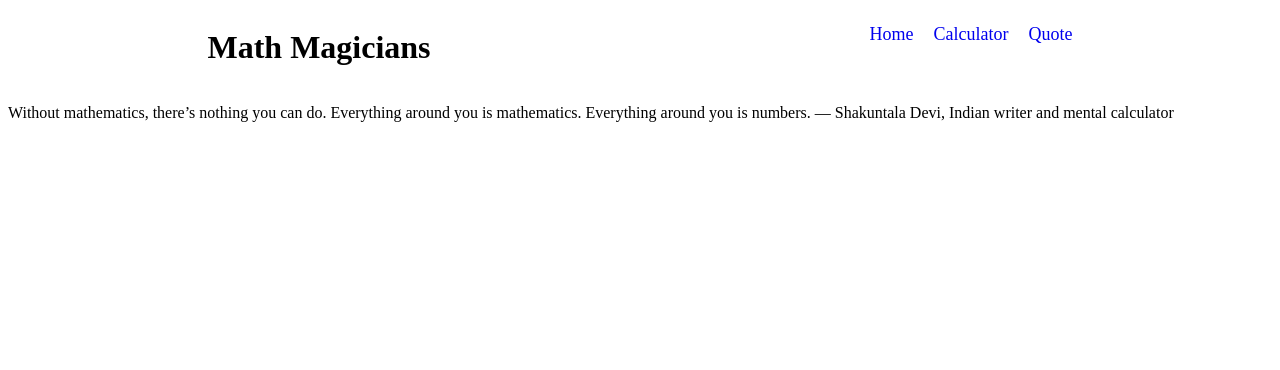
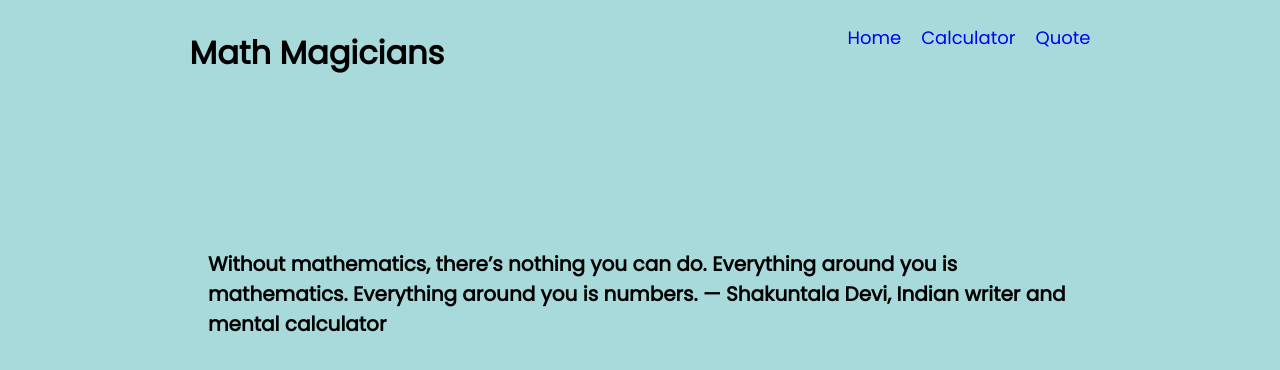
Before and after one commit to thecodechaser/math-magicians, a React (Create React App) app: page /quote in a window 1280 px wide. Shown: the top 370 px of the page. Built offline with nearby package versions, Linux system fonts and the light colour scheme.

Commit message:
Add styling for quote

```diff
--- a/src/App.css
+++ b/src/App.css
@@ -1,3 +1,12 @@
+ @import url("https://fonts.googleapis.com/css2?family=Poppins&display=swap");
+
+/* universal-style */
+
+body {
+  font-family: "Poppins", sans-serif;
+  background-color: #a8dadc;
+}
+
  /* style for header/js */
 
  .header {
@@ -67,3 +76,14 @@
   }
 
   /* style for quote.js */
+
+ .quote-main {
+     display: flex;
+     justify-content: center;
+ }
+
+ .quote {
+     font-size: 20px;
+     font-weight: 600;
+     margin: 150px 200px;
+ }
--- a/src/components/Quote.js
+++ b/src/components/Quote.js
@@ -2,8 +2,8 @@ import React from "react";
 
 const Quote =()=> {
     return (
-        <main>
-            <p>Without mathematics, there’s nothing you can do. Everything around you is mathematics. Everything around you is numbers.
+        <main class="quote-main">
+            <p class="quote">Without mathematics, there’s nothing you can do. Everything around you is mathematics. Everything around you is numbers.
 — Shakuntala Devi, Indian writer and mental calculator</p>
         </main>
     );
```
